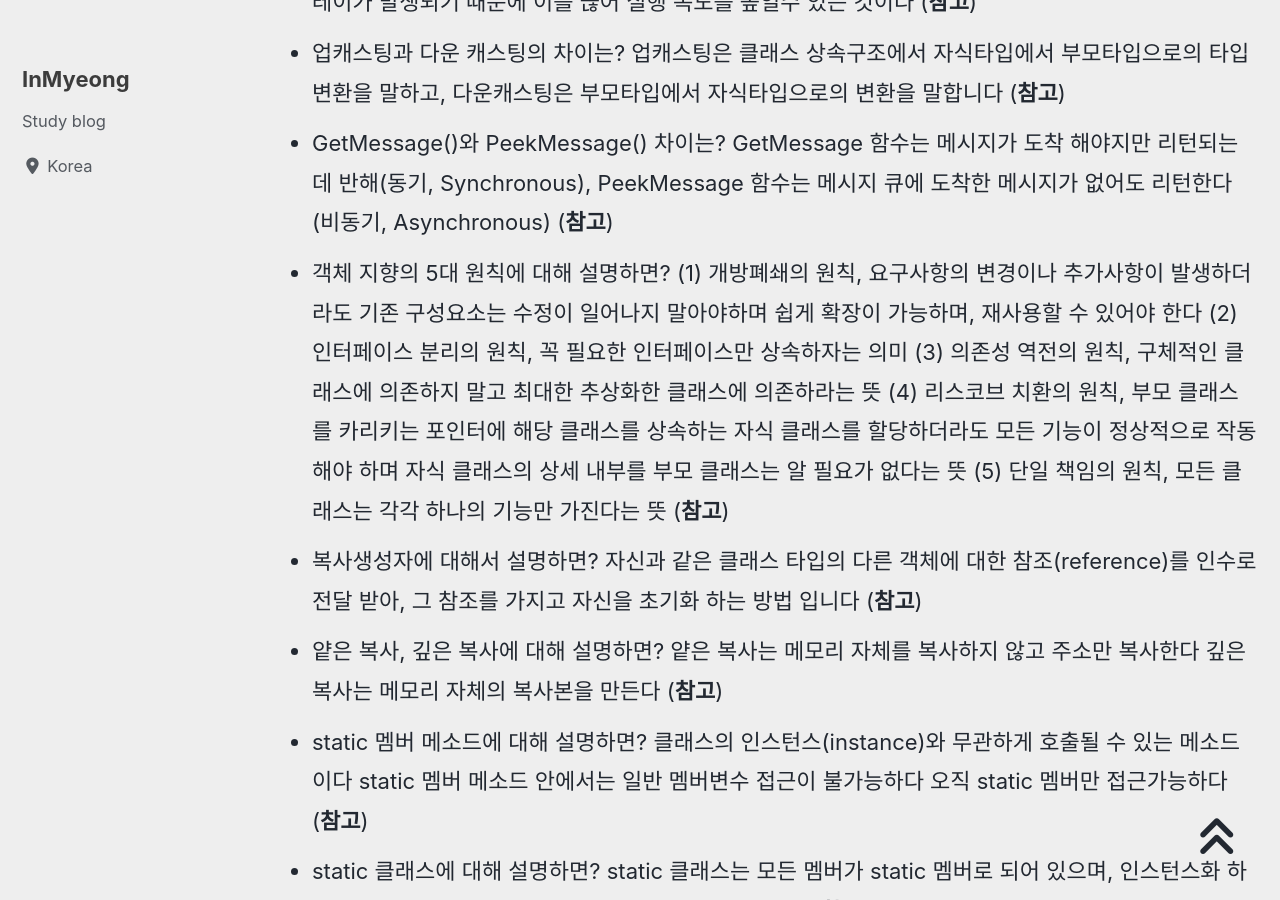
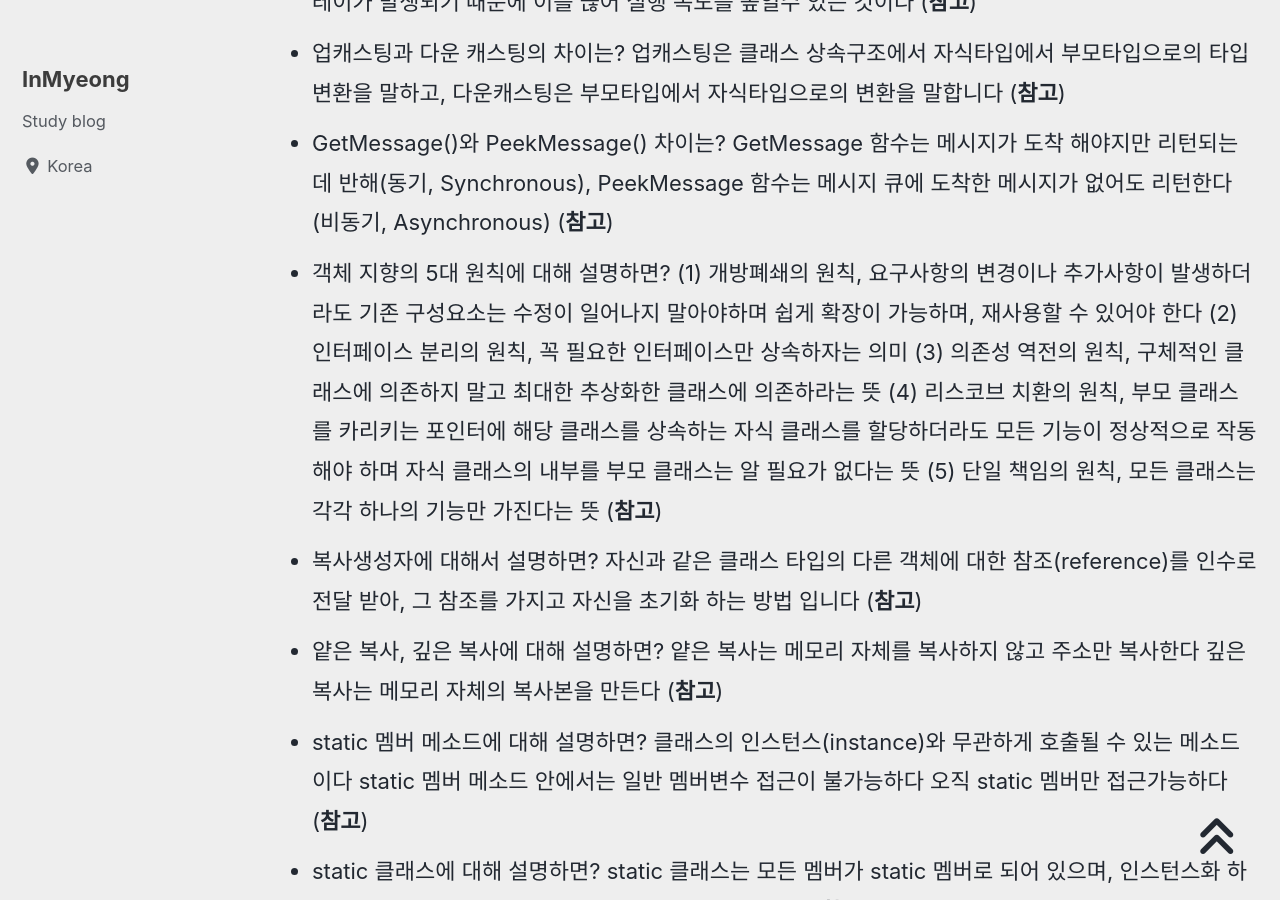
Before and after one commit to devMyeong/devMyeong.github.io, a Jekyll site: the page built from _posts/cs/2022-09-05-블로그-면접준비.md, in a window 1280 px wide and 900 px high, scrolled down 6575 px. Built offline with Jekyll 4.4.1, drawn with Linux system fonts in a browser that asks for light colours; cached includes are drawn as plain includes; nearby versions of some CDN libraries; some web fonts are replaced; comment, search, counter and statistics services are not loaded.

Commit message:
Chore : 수정

```diff
--- a/_posts/cs/2022-09-05-블로그-면접준비.md
+++ b/_posts/cs/2022-09-05-블로그-면접준비.md
@@ -66,7 +66,7 @@ last_modified_at: 2022-10-30
 - 입출력 실행속도 높이는 방법은? ios::sync_with_stdio(false); 코드를 추가해 높일수 있다, 이는 C++의 iostream과 stdio와의 동기화를 끄는 기능인데, iostream과 stdio의 버퍼를 모두 사용하면 딜레이가 발생되기 때문에 이를 끊어 실행 속도를 높일수 있는 것이다 ([**참고**](https://se-jung-h.tistory.com/entry/C-C-%EA%B8%B0%EC%88%A0-%EB%A9%B4%EC%A0%91-%EC%A7%88%EB%AC%B8))
 - 업캐스팅과 다운 캐스팅의 차이는? 업캐스팅은 클래스 상속구조에서 자식타입에서 부모타입으로의 타입변환을 말하고, 다운캐스팅은 부모타입에서 자식타입으로의 변환을 말합니다 ([**참고**](https://sshoreng.tistory.com/109?category=712983))
 - GetMessage()와 PeekMessage() 차이는? GetMessage 함수는 메시지가 도착 해야지만 리턴되는데 반해(동기, Synchronous), PeekMessage 함수는 메시지 큐에 도착한 메시지가 없어도 리턴한다(비동기, Asynchronous) ([**참고**](https://professorleejaeman.tistory.com/entry/%EB%A9%94%EC%8B%9C%EC%A7%80-%ED%95%A8%EC%88%98))
-- 객체 지향의 5대 원칙에 대해 설명하면? (1) 개방폐쇄의 원칙, 요구사항의 변경이나 추가사항이 발생하더라도 기존 구성요소는 수정이 일어나지 말아야하며 쉽게 확장이 가능하며, 재사용할 수 있어야 한다 (2) 인터페이스 분리의 원칙, 꼭 필요한 인터페이스만 상속하자는 의미 (3) 의존성 역전의 원칙, 구체적인 클래스에 의존하지 말고 최대한 추상화한 클래스에 의존하라는 뜻 (4) 리스코브 치환의 원칙, 부모 클래스를 카리키는 포인터에 해당 클래스를 상속하는 자식 클래스를 할당하더라도 모든 기능이 정상적으로 작동해야 하며 자식 클래스의 상세 내부를 부모 클래스는 알 필요가 없다는 뜻 (5) 단일 책임의 원칙, 모든 클래스는 각각 하나의 기능만 가진다는 뜻 ([**참고**](https://jaeyeong951.medium.com/%EA%B0%9D%EC%B2%B4%EC%A7%80%ED%96%A5-5%EC%9B%90%EC%B9%99-solid-ac7d4d660f4d))
+- 객체 지향의 5대 원칙에 대해 설명하면? (1) 개방폐쇄의 원칙, 요구사항의 변경이나 추가사항이 발생하더라도 기존 구성요소는 수정이 일어나지 말아야하며 쉽게 확장이 가능하며, 재사용할 수 있어야 한다 (2) 인터페이스 분리의 원칙, 꼭 필요한 인터페이스만 상속하자는 의미 (3) 의존성 역전의 원칙, 구체적인 클래스에 의존하지 말고 최대한 추상화한 클래스에 의존하라는 뜻 (4) 리스코브 치환의 원칙, 부모 클래스를 카리키는 포인터에 해당 클래스를 상속하는 자식 클래스를 할당하더라도 모든 기능이 정상적으로 작동해야 하며 자식 클래스의 내부를 부모 클래스는 알 필요가 없다는 뜻 (5) 단일 책임의 원칙, 모든 클래스는 각각 하나의 기능만 가진다는 뜻 ([**참고**](https://jaeyeong951.medium.com/%EA%B0%9D%EC%B2%B4%EC%A7%80%ED%96%A5-5%EC%9B%90%EC%B9%99-solid-ac7d4d660f4d))
 - 복사생성자에 대해서 설명하면? 자신과 같은 클래스 타입의 다른 객체에 대한 참조(reference)를 인수로 전달 받아, 그 참조를 가지고 자신을 초기화 하는 방법 입니다 ([**참고**](https://uncertainty-momo.tistory.com/46))
 - 얕은 복사, 깊은 복사에 대해 설명하면? 얕은 복사는 메모리 자체를 복사하지 않고 주소만 복사한다 깊은 복사는 메모리 자체의 복사본을 만든다 ([**참고**](https://uncertainty-momo.tistory.com/46))
 - static 멤버 메소드에 대해 설명하면? 클래스의 인스턴스(instance)와 무관하게 호출될 수 있는 메소드이다 static 멤버 메소드 안에서는 일반 멤버변수 접근이 불가능하다 오직 static 멤버만 접근가능하다 ([**참고**](https://velog.io/@ddongg00/C-static))
```
